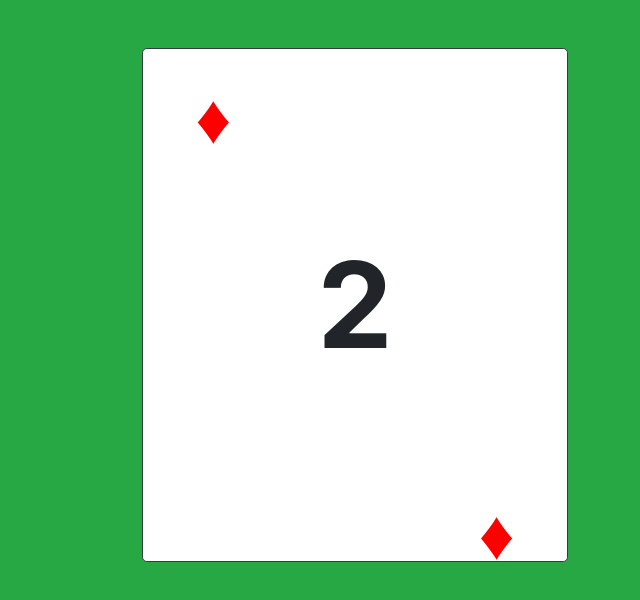
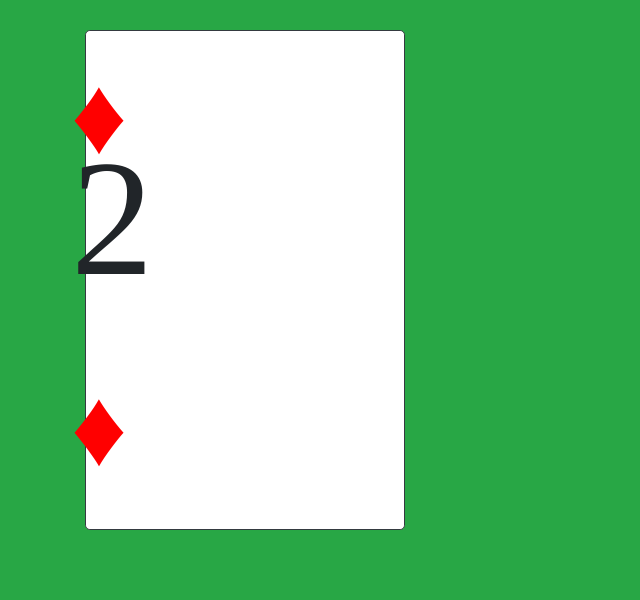
Before and after one commit to nitlara/Card-generator, a website built with webpack: page src/index.html in a window 1280 px wide. Shown: the whole page, without its empty margins (285-925 px from the left). Built offline with nearby package versions, Linux system fonts and the light colour scheme.

Commit message:
cambios tipografia y medidas carta

```diff
--- a/src/index.html
+++ b/src/index.html
@@ -2,40 +2,40 @@
 <html>
   <head>
     <meta charset="UTF-8" />
-    <meta name="viewport" content="width=device-width, initial-scale=1.0" />
-    <title>Hello Rigo with Vanilla.js</title>
+    <meta content="width=device-width, initial-scale=1.0" name="viewport" />
+    <title>Card generator</title>
     <link
+      href="https://use.fontawesome.com/releases/v5.2.0/css/all.css"
       rel="stylesheet"
-      href="https://use.fontawesome.com/releases/v5.2.0/css/all.css"
-      integrity="sha384-hWVjflwFxL6sNzntih27bfxkr27PmbbK/iSvJ+a4+0owXq79v+lsFkW54bOGbiDQ"
-      crossorigin="anonymous"
+    />
+    <link href="https://fonts.gstatic.com" rel="preconnect" />
+    <link
+      href="https://fonts.googleapis.com/css2?family=Noto+Serif+JP:wght@500&display=swap"
+      rel="stylesheet"
     />
     <script src="main.js"></script>
   </head>
   <body class="bg-success">
-    <div class="container-fluid">
-      <div class="row" margin="mx-auto">
-        <div class="col-4"></div>
-        <div class="col-4 bg-white rounded-lg mt-5 border border-dark">
-          <div class="row" style="height: 32rem">
-            <div
-              id="suit"
-              class="suit col text-center align-self-start mt-3"
-              style="height: 4rem"
-            ></div>
-
-            <div
-              id="number"
-              class="col align-self-center text-center font-weight-bold"
-            ></div>
-
-            <div
-              id="suit2"
-              class="suit col text-center align-self-end mb-3"
-              style="height: 4rem"
-            ></div>
+    <div class="container">
+      <div class="row">
+        <div class="col-3"></div>
+        <div class="col-6">
+          <div class="card bg-white rounded-lg border border-dark text-center">
+            <div class="row">
+              <div class="elementoscarta">
+                <div class="d-flex">
+                  <div class="suit suit1" id="suit"></div>
+                </div>
+                <div class="d-flex">
+                  <div id="number"></div>
+                </div>
+                <div class="d-flex">
+                  <div class="suit suit2" id="suit2"></div>
+                </div>
+              </div>
+            </div>
           </div>
-          <div class="col-4"></div>
+          <div class="col-3"></div>
         </div>
       </div>
     </div>
--- a/src/style.css
+++ b/src/style.css
@@ -1,12 +1,29 @@
 @import "~bootstrap/dist/css/bootstrap.min.css";
 
 body #number {
-  font-size: 120px;
+  font-size: 165px;
+  font-family: "Noto Serif JP", serif;
+}
+.card {
+  margin-top: 30px;
+  height: 500px;
+  width: 320px;
 }
 .suit {
-  font-size: 70px;
+  font-size: 110px;
 }
 
+.suit1 {
+  height: 4rem;
+}
+.suit2 {
+  height: 4rem;
+}
 .red {
   color: #ff0000;
 }
+
+.elementoscarta {
+  height: 550px;
+  width: 220px;
+}
```
